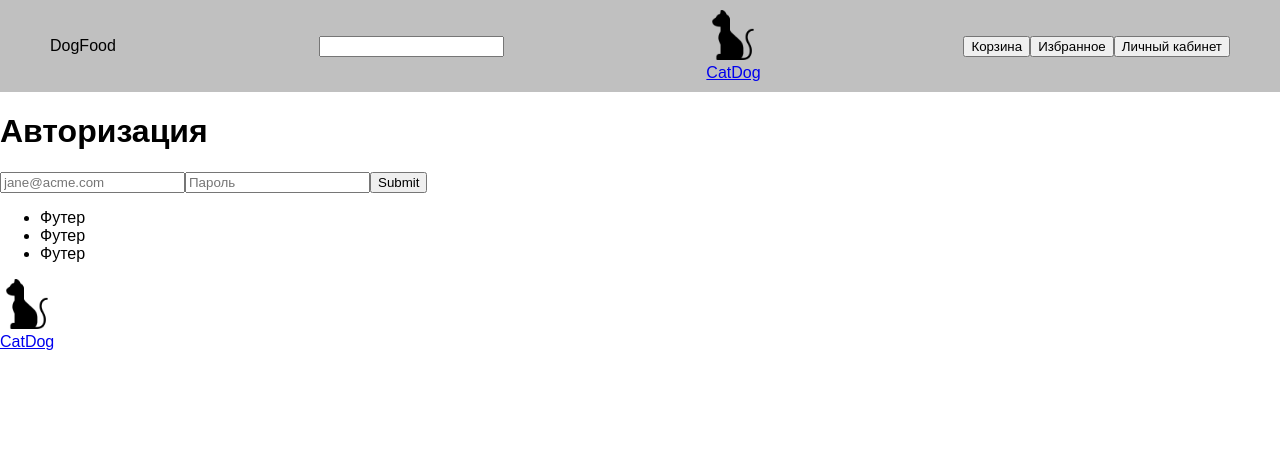
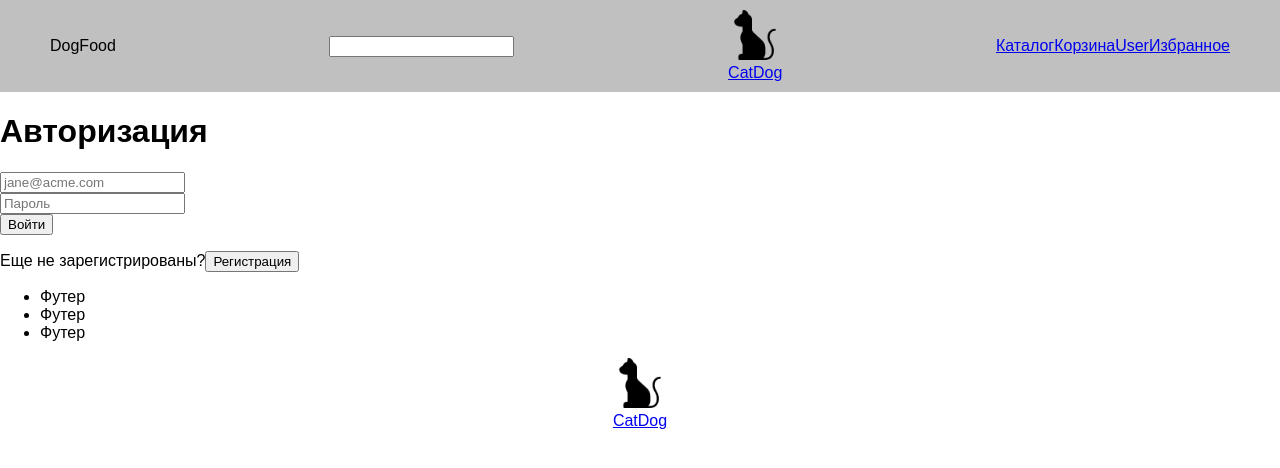
Before and after one commit to EPerish/Dog, a React (Create React App) app: page /signin in a window 1280 px wide. Shown: the top 468 px of the page. Built offline with nearby package versions, Linux system fonts and the light colour scheme.

Commit message:
страница авторизации и добавлены линки в Header

```diff
--- a/src/components/utils/constants.js
+++ b/src/components/utils/constants.js
@@ -1,2 +1,4 @@
 export const TOKEN =
   "eyJhbGciOiJIUzI1NiIsInR5cCI6IkpXVCJ9.eyJfaWQiOiI2NDEwN2UwOWFhMzk3MTIxODM4ZjI4ZmMiLCJncm91cCI6Imdyb3VwLTExIiwiaWF0IjoxNjc4ODAyNDQ5LCJleHAiOjE3MTAzMzg0NDl9.u96xB3XV1C_2KIAkbkQLHxym5nl6v0aC06NBk7XvwhQ";
+
+  export const  AUTH_DOG_TOKEN= 'auth_dog_token';
--- a/src/layout/Header/header.module.css
+++ b/src/layout/Header/header.module.css
@@ -1,7 +1,7 @@
 .logo_a {
     display: grid;
     gap: 4px;
-    justify-content: left;
+    justify-content: center;
     justify-items: center;
     text-align: center;
 
--- a/src/layout/Header/index.jsx
+++ b/src/layout/Header/index.jsx
@@ -1,9 +1,18 @@
 import styles from './header.module.css';
 import { Search } from '../../components/Search'
 import Logo from '../Logo';
+import { NavLink, useNavigate } from 'react-router-dom';
+import { AUTH_DOG_TOKEN } from '../../components/utils/constants';
 
 
 export const Header = () => {
+  const navigate = useNavigate()
+  const token = localStorage.getItem(AUTH_DOG_TOKEN)
+  const handleExit = ()=> {
+    localStorage.removeItem(AUTH_DOG_TOKEN)
+
+    return navigate('signin')
+  }
 
   return (
     <header>
@@ -13,9 +22,20 @@ export const Header = () => {
 
 
       <nav>
-        <button>Корзина</button>
-        <button>Избранное</button>
-        <button>Личный кабинет</button>
+      <NavLink to={"/products"}>
+          Каталог
+        </NavLink>
+        <NavLink to={"/cart"}>
+          Корзина
+        </NavLink>
+        <NavLink to={"/user/me"}>
+          User
+        </NavLink>
+        <NavLink to={"/favorites"}>
+          Избранное
+        </NavLink>
+
+        {token && <button onClick={()=>handleExit()}>Выход</button>}
 
       </nav>
     </header>
--- a/src/pages/SignIn/index.jsx
+++ b/src/pages/SignIn/index.jsx
@@ -1,14 +1,20 @@
-import { Formik, Field, Form } from 'formik';
+import { Formik, Field, Form, ErrorMessage } from 'formik';
+import { useState } from 'react';
 import * as Yup from 'yup';
+import { AUTH_DOG_TOKEN } from '../../components/utils/constants';
+import { useNavigate } from 'react-router-dom';
 
 export const SignIn = ()=> {
+    const [error, setError] = useState(false)
+    const navigate =  useNavigate()
+
 
     const signInSchema = Yup.object().shape({
           password: Yup.string()
-          .min(4, 'Слишком коротко!')
-          .max(10, 'Слишком длинный!')
-          .required('Обязательно'),
-        email: Yup.string().email('Неверный адрес электронной почты').required('Обязательно'),
+          .min(4, 'Слишком короткий пароль!')
+          .max(10, 'Слишком длинный пароль!')
+          .required('Обязательное поле!'),
+        email: Yup.string().email('Неверный адрес электронной почты!').required('Обязательное поле!'),
       });
 
     const initialValues ={
@@ -16,8 +22,26 @@ export const SignIn = ()=> {
         password: '',
       }
 
-    const onSubmit = (values) => {
-        console.log(values);
+
+      const onSubmit = async (values) => {
+        setError(false);
+
+        const res = await fetch('https://api.react-learning.ru/signin', {
+          method: 'POST',
+          headers: {
+            'Content-Type': 'application/json'
+          },
+          body: JSON.stringify(values)
+        })
+        const response = await res.json()
+
+        if (res.ok) {
+            localStorage.setItem(AUTH_DOG_TOKEN, response.token)
+
+            return navigate('/products')
+        }
+
+        return setError(response.message)
     }
 
     return (
@@ -30,20 +54,30 @@ export const SignIn = ()=> {
     >
 
       <Form>
-
+      <div>
         <Field
           name="email"
           placeholder="jane@acme.com"
           type="email"
         />
+         <ErrorMessage name='email' component= "p" className = "warning"/>
+      </div>
 
+      <div>
         <Field name="password" placeholder="Пароль" type= "password" />
+        <ErrorMessage name = 'password'  component= "p" className = "warning"/>
+      </div>
 
+        {error && <p className = 'warning'>{error}</p>}
 
-        <button type="submit">Submit</button>
+        <button type="submit">Войти</button>
+        <p>Еще не зарегистрированы?
+          <button onclick={()=>navigate('/signup')}
+        type="submit">Регистрация</button>
+        </p>
       </Form>
     </Formik>
+  </>
 
-        </>
     )
 }
```
